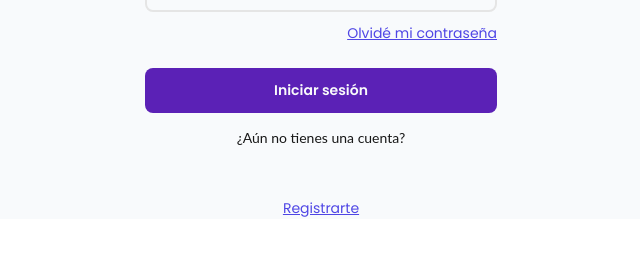
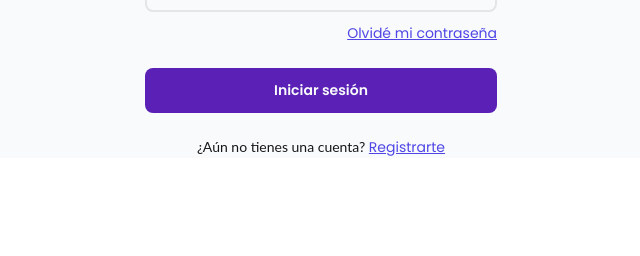
Before and after one commit to No-Country/c9-56-t-mern, a React (Vite) app in the folder frontend/: page /auth/login in a window 1280 px wide. Shown: the part 478-734 px from the top of the page, without its empty margins (319-959 px from the left). Built offline with nearby package versions, Linux system fonts and the light colour scheme; a web font is replaced by a local one.

Commit message:
add(index.css)styles in progress

```diff
--- a/frontend/src/App.jsx
+++ b/frontend/src/App.jsx
@@ -8,7 +8,7 @@ function App() {
   return (
     <Provider store={store}>
       <BrowserRouter>
-        <div className="App">
+        <div className="App"  style={{ maxWidth: "1200px", margin: "0 auto" }}>
           <AppRouter />
         </div>
       </BrowserRouter>
--- a/frontend/src/components/RegisterProfessional/EditProfessionalData.jsx
+++ b/frontend/src/components/RegisterProfessional/EditProfessionalData.jsx
@@ -5,7 +5,7 @@ import IdForm from "../IdForm/index"
 import InputForm from "../InputForm/InputForm"
 import NavbarBack from "../../pages/shared/Navbar/NavbarBack"
 
-const EditDataProfessional = () => {
+const EditProfessionalData = () => {
   return (
     <>
     <NavbarBack/>
@@ -48,4 +48,4 @@ const EditDataProfessional = () => {
   )
 }
 
-export default EditDataProfessional
+export default EditProfessionalData
--- a/frontend/src/components/registerForm/RegisterForm.jsx
+++ b/frontend/src/components/registerForm/RegisterForm.jsx
@@ -78,7 +78,7 @@ const RegisterForm = (props) => {
           ¿Ya tienes una cuenta?{" "}
         </p>
 
-        {/*etiqueta 'a' dentro de una 'p'???*/}
+        {/*etiqueta 'a' dentro de una 'p'???* LO MISMO DIJE*/}
         <a
           href="/auth/login"
           className="global-link text-link font-link"        >
--- a/frontend/src/index.css
+++ b/frontend/src/index.css
@@ -8,18 +8,50 @@
 @tailwind components;
 @tailwind utilities;
 
+/* #root{
+  margin: 0;
+  padding: 0;
+  box-sizing: border-box;
+} */
 .App{
- @apply bg-slate-50 m-0;
+ @apply flex bg-slate-50 m-0 p-0;
+ height: 100%;
+
 }
 .global-main-container {
   @apply flex flex-col max-w-sm mx-auto bg-slate-50 w-full h-full;
+
+  /* @media (min-width: 640px) {
+    .global-main-container {
+      /* @apply max-w-md; */
+      /* @apply w-60 h-1/2 self-start; */
+
+
+    /* }
+  }
+
+  @media (min-width: 768px) {
+    .global-main-container {
+      @apply max-w-lg;
+    }
+  }
+
+  @media (min-width: 1024px) {
+    .global-main-container {
+      @apply max-w-xl;
+    }
+  }
+
+  @media (min-width: 1280px) {
+    .global-main-container {
+      @apply max-w-2xl;
+    }
+  }} */
 }
 .global-link {
     @apply text-indigo-600 hover:text-blue-800 underline;
   }
-.btn-plus-link{
-  @apply flex flex-col items-center justify-center space-y-1 ;
-}
+
 
 .text-below{
   @apply text-center text-neutral-900 text-sm py-3 mt-6;
--- a/frontend/src/pages/shared/LoginForm/index.jsx
+++ b/frontend/src/pages/shared/LoginForm/index.jsx
@@ -86,13 +86,13 @@ const LoginForm = () => {
 
         </div>
         <br />
-        <div className="btn-plus-link">
-          <PurpleButton text="Iniciar sesión" type="submit" />
-          <p className="text-center text-neutral-900 text-caption font caption py-3 pb-12 mt-6">
-            ¿Aún no tienes una cuenta?{" "} </p>
+        <div className="flex flex-col">
+          <PurpleButton className="self-center" text="Iniciar sesión" type="submit" />
+          <div className="text-center text-neutral-900 text-caption font caption mt-6">
+            ¿Aún no tienes una cuenta?{" "}
           <Link to="/register" className="global-link text-link font-link ">
             Registrarte
-          </Link>
+          </Link></div>
         </div>
       </form>
 
--- a/frontend/src/pages/shared/Navbar/Navbar.jsx
+++ b/frontend/src/pages/shared/Navbar/Navbar.jsx
@@ -29,7 +29,7 @@ const Navbar = () => {
       </button>
 
       {visible ? (
-        <nav className="transition-all duration-500 ease-in-out fixed  z-50 flex flex-col items-start max-w-sm top-0 left-0 bottom-0 h-full bg-gray-100 w-64  rounded-r-2xl pt-16 pl-3 shadow-2xl ">
+        <nav className="transition-all duration-500 ease-in-out fixed z-50 flex flex-col items-start max-w-sm top-0 right-0 bottom-0 h-full bg-gray-100 w-64 rounded-r-2xl pt-16 pl-3 shadow-2xl">
           <div className="flex flex-row w-full items-center justify-between">
             <div>
               <h2 className="text-slate-900 font-normal text-2xl ml-3">
```
